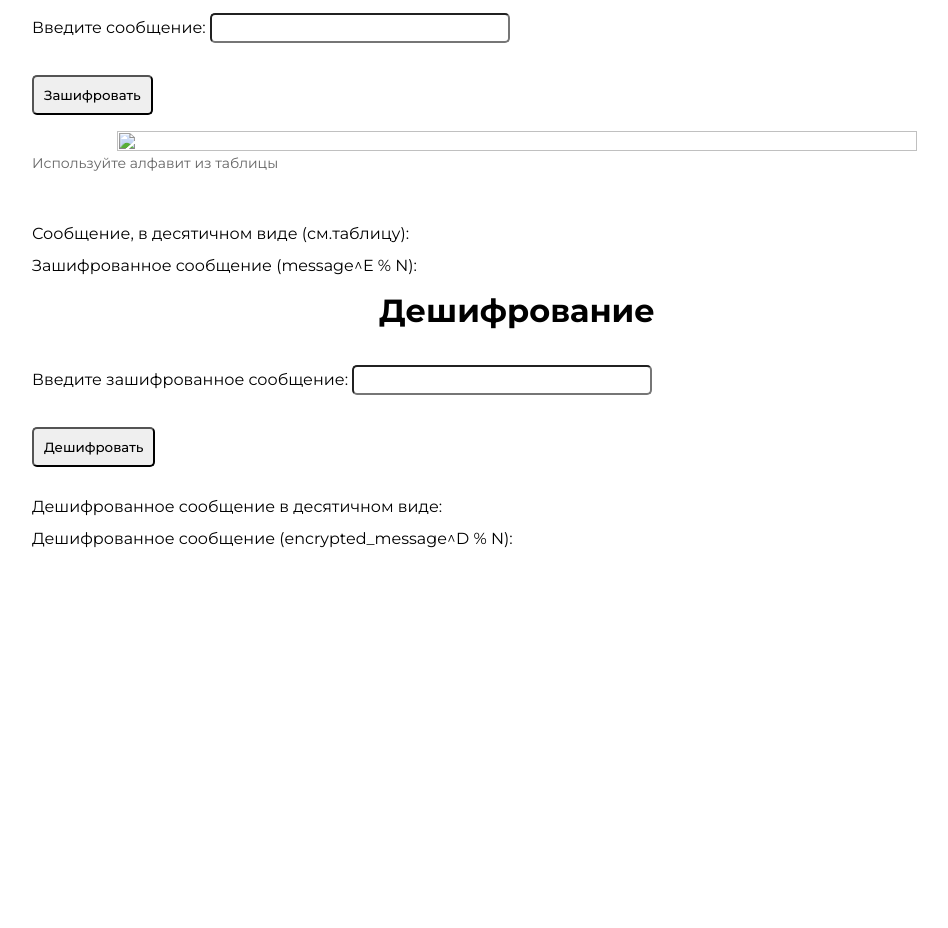
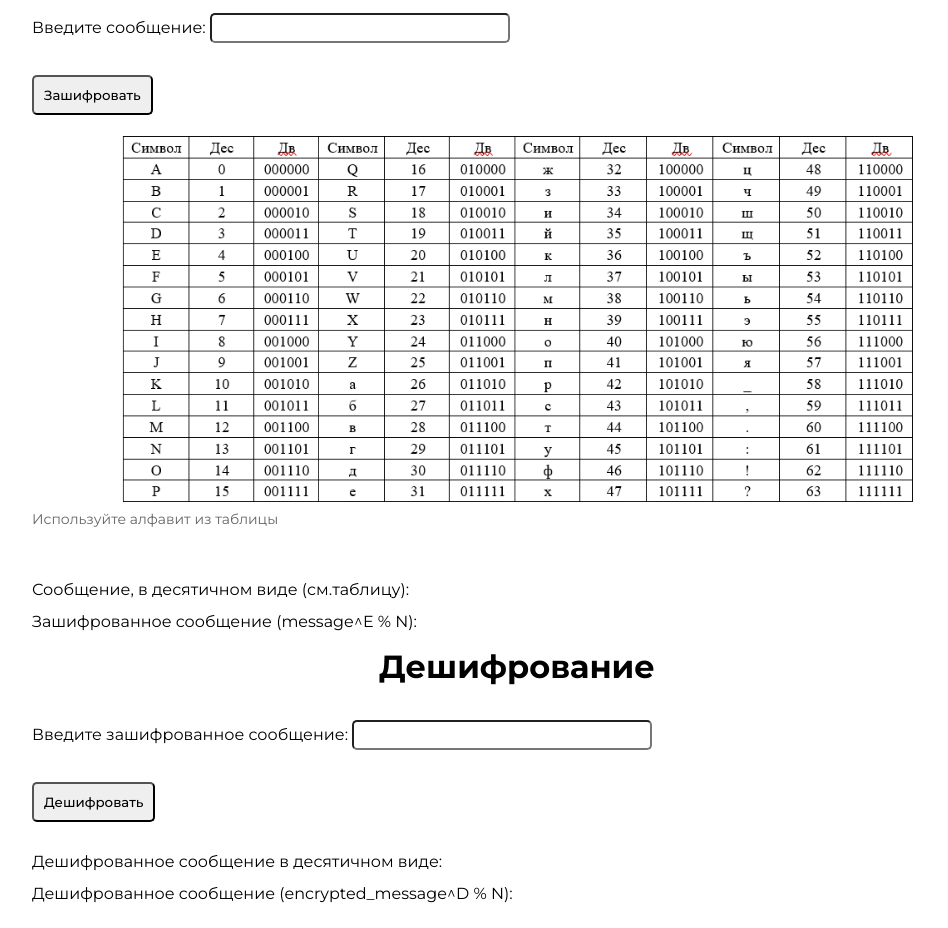
Before and after one commit to ignatev-ru/RSA, a plain HTML site: page index.html in a window 1280 px wide. Shown: the part 960-1888 px from the top of the page, without its empty margins (123-1071 px from the left). Before the commit the page ends 1539 px from the top, so only its background shows below. Drawn offline with Linux system fonts and the light colour scheme; the site is published under a folder, as on GitHub Pages, so addresses that start at the root find nothing.

Commit message:
Update index.html

```diff
--- a/index.html
+++ b/index.html
@@ -73,7 +73,7 @@
                 <p>Введите сообщение: <input type="text" id="message" /></p>
 
                 <p><button onclick="encrypt()">Зашифровать</button></p>
-                <img src="/img/table.png" class="img">
+                <img src="img/table.png" class="img">
                 <p class="help-mini">Используйте алфавит из таблицы</p>
                 <p>Сообщение, в десятичном виде (см.таблицу): <span id="decimal"></span></p>
                 <div class="key">
```
